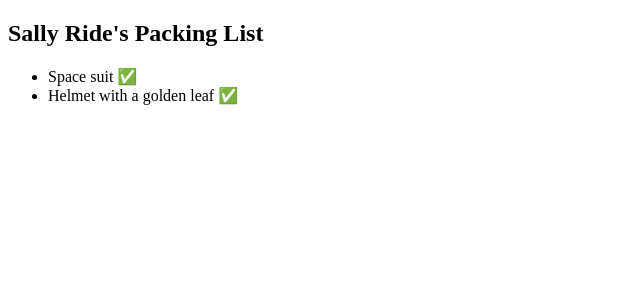
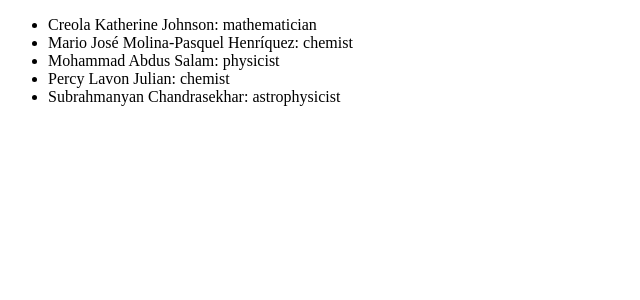
Before and after one commit to EmmanuelVernet/official-react-tutorial, a React (Vite) app: page / in a window 1280 px wide. Shown: the top 300 px of the page, without its empty margins (0-640 px from the left). Built offline with nearby package versions, Linux system fonts and the light colour scheme.

Commit message:
added rendering-lists folder & app file

```diff
--- /dev/null
+++ b/src/exercises/describing-ui/rendering-lists/App.jsx
@@ -0,0 +1,14 @@
+const people = [
+  'Creola Katherine Johnson: mathematician',
+  'Mario José Molina-Pasquel Henríquez: chemist',
+  'Mohammad Abdus Salam: physicist',
+  'Percy Lavon Julian: chemist',
+  'Subrahmanyan Chandrasekhar: astrophysicist'
+];
+
+export default function List() {
+  const listItems = people.map(person =>
+    <li>{person}</li>
+  );
+  return <ul>{listItems}</ul>;
+}
--- a/src/main.jsx
+++ b/src/main.jsx
@@ -11,7 +11,8 @@
 // import App from './exercises/describing-ui/import-export-components/App.jsx'
 // import App from './exercises/describing-ui/js-in-jsx/App.jsx'
 // import App from './exercises/describing-ui/passing-props/App.jsx'
-import App from './exercises/describing-ui/conditional-rendering/App.jsx'
+// import App from './exercises/describing-ui/conditional-rendering/App.jsx'
+import App from './exercises/describing-ui/rendering-lists/App.jsx'
 
 createRoot(document.getElementById('root')).render(
   <StrictMode>
```
